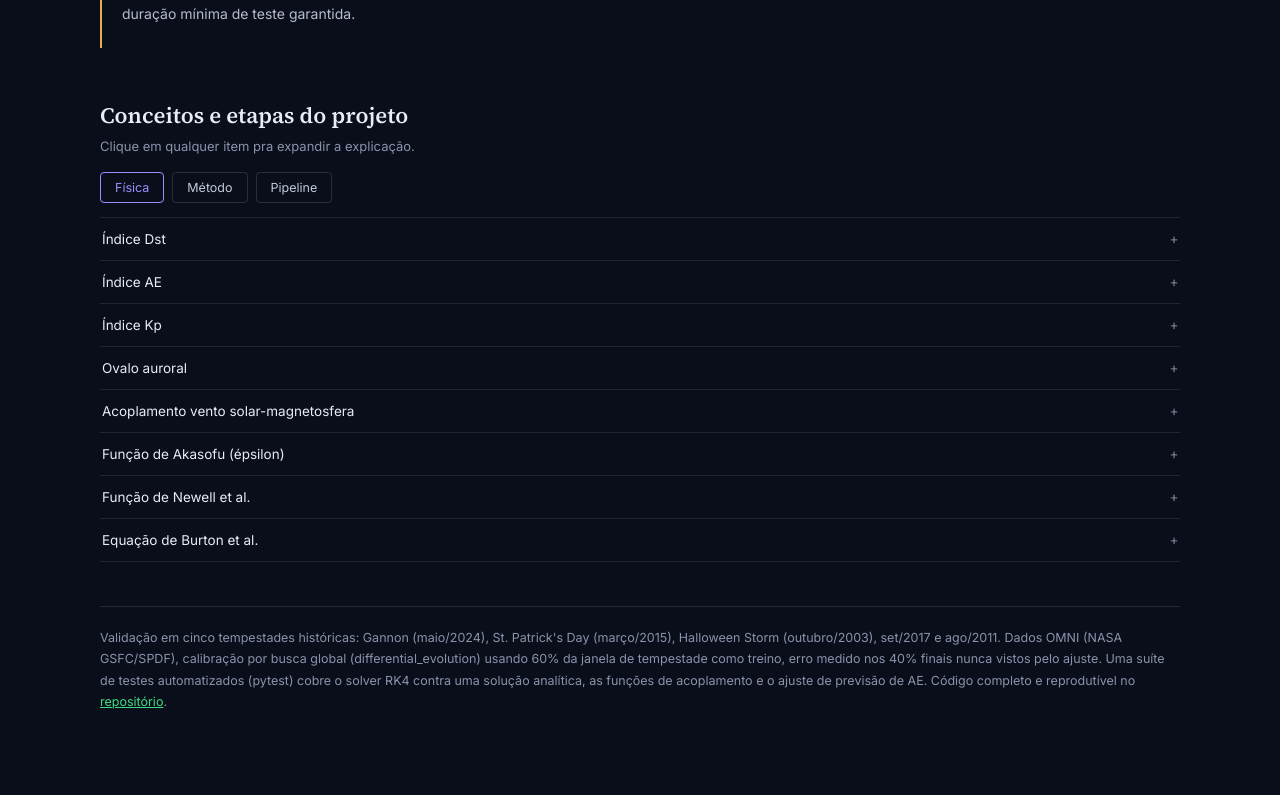
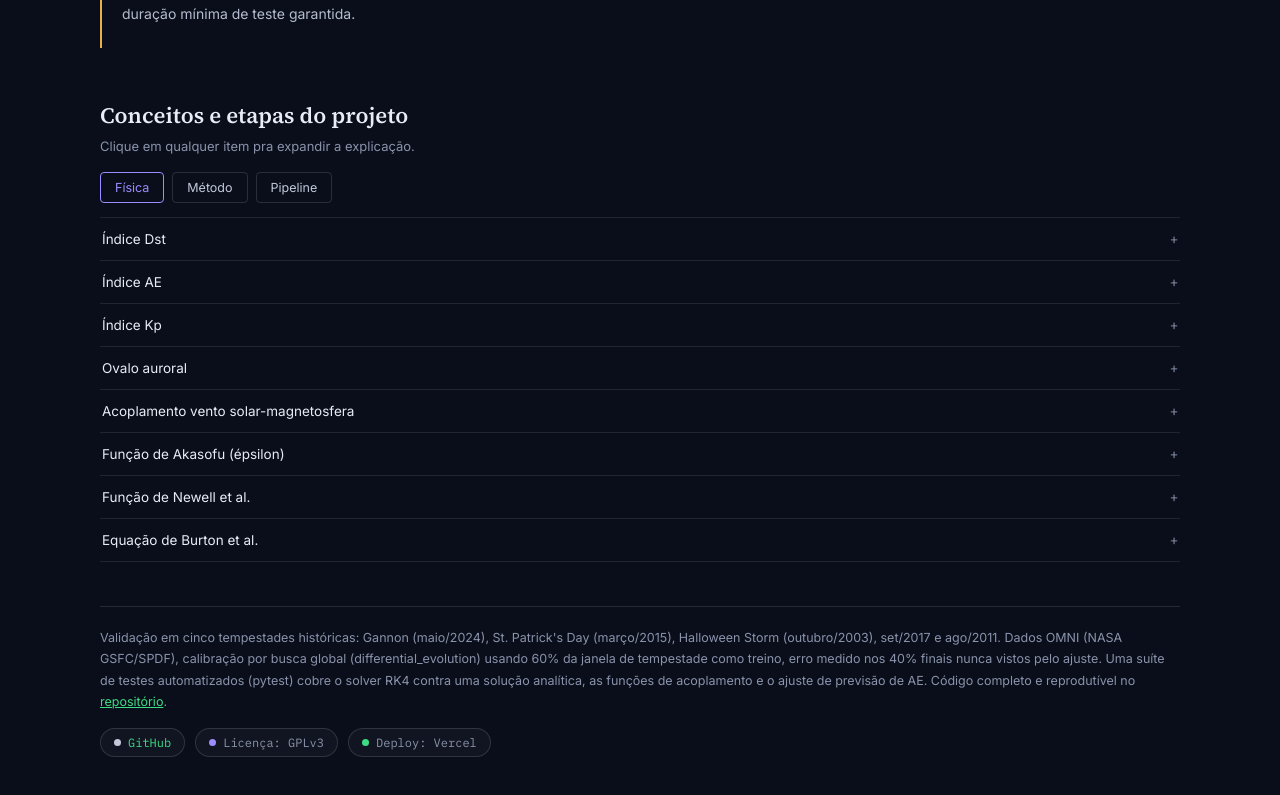
Before and after one commit to Guilherme-Bernal/GeracaoMartece-IC, a Vue app in the folder frontend/: page / in a window 1280 px wide. Shown: the part 2310-3105 px from the top of the page. Built offline with nearby package versions, Linux system fonts and the light colour scheme.

Commit message:
style: adiciona selos no rodape (GitHub, licenca GPLv3, deploy)

```diff
--- a/frontend/src/App.vue
+++ b/frontend/src/App.vue
@@ -133,6 +133,13 @@ const stats = computed(() => {
           {{ t("metodologia") }}
           <a href="https://github.com/Guilherme-Bernal/GeracaoMartece-IC" target="_blank" rel="noopener">{{ t("repositorio") }}</a>.
         </p>
+        <div class="badges">
+          <a class="badge" href="https://github.com/Guilherme-Bernal/GeracaoMartece-IC" target="_blank" rel="noopener">
+            <span class="dot dot-github"></span>GitHub
+          </a>
+          <span class="badge"><span class="dot dot-license"></span>{{ t("licencaBadge") }}</span>
+          <span class="badge"><span class="dot dot-deploy"></span>{{ t("deployBadge") }}</span>
+        </div>
       </footer>
     </template>
   </div>
@@ -225,4 +232,19 @@ header h1 {
 .metodologia p { font-size: 12.5px; color: #8a93ab; line-height: 1.7; margin: 0; }
 .metodologia a { color: #3ddc84; }
 .metodologia code { font-family: "IBM Plex Mono", monospace; color: #c3c9db; }
+
+.badges { display: flex; gap: 10px; margin-top: 16px; flex-wrap: wrap; }
+.badge {
+  display: inline-flex; align-items: center; gap: 7px;
+  padding: 6px 13px; border-radius: 999px;
+  border: 1px solid rgba(231,236,246,0.14);
+  background: rgba(231,236,246,0.03);
+  color: #8a93ab; font-size: 12px; font-family: "IBM Plex Mono", monospace;
+  text-decoration: none; transition: border-color 0.15s, color 0.15s;
+}
+a.badge:hover { border-color: #3ddc84; color: #3ddc84; }
+.dot { width: 7px; height: 7px; border-radius: 50%; flex-shrink: 0; }
+.dot-github { background: #c3c9db; }
+.dot-license { background: #9b8cff; }
+.dot-deploy { background: #3ddc84; }
 </style>
--- a/frontend/src/i18n.js
+++ b/frontend/src/i18n.js
@@ -74,6 +74,8 @@ const messages = {
       uma solução analítica, as funções de acoplamento e o ajuste de previsão de AE. Código
       completo e reprodutível no`,
     repositorio: "repositório",
+    licencaBadge: "Licença: GPLv3",
+    deployBadge: "Deploy: Vercel",
     dstObservado: "Dst observado",
     dstAxis: "Dst (nT)",
     calibradoLabel: "Calibrado",
@@ -162,6 +164,8 @@ const messages = {
       analytical solution, the coupling functions, and the AE prediction fit. Full,
       reproducible code in the`,
     repositorio: "repository",
+    licencaBadge: "License: GPLv3",
+    deployBadge: "Deploy: Vercel",
     dstObservado: "Observed Dst",
     dstAxis: "Dst (nT)",
     calibradoLabel: "Calibrated",
```
